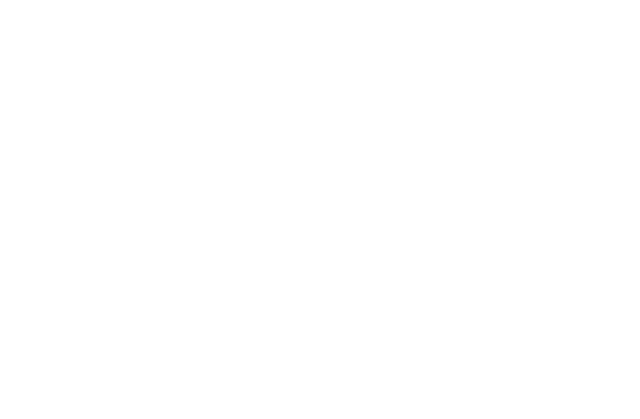
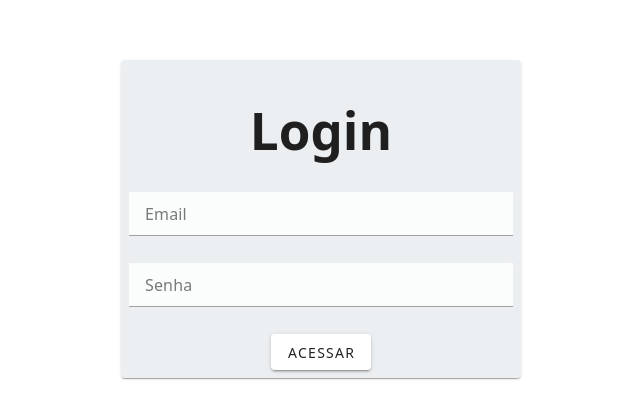
Before and after one commit to 4august/zip-zop-frontend, a Vue app: page /login in a window 1280 px wide. Before the commit this address had no page. Shown: the part 181-600 px from the top of the page, without its empty margins (319-959 px from the left). Built offline with nearby package versions, Linux system fonts and the light colour scheme.

Commit message:
login estatico

```diff
--- a/src/App.vue
+++ b/src/App.vue
@@ -1,3 +1,5 @@
 <template>
-  <router-view></router-view>
+  <v-app>
+    <router-view></router-view>
+  </v-app>
 </template>
--- a/src/main.ts
+++ b/src/main.ts
@@ -3,8 +3,9 @@
 import App from './App.vue'
 import router from './routes';
 import { createVuetify } from 'vuetify';
-import { components, directives } from 'vuetify/dist/vuetify.js';
 
+import * as components from 'vuetify/components'
+import * as directives from 'vuetify/directives'
 
 const app = createApp(App);
 const vuetify = createVuetify({
--- a/src/routes.ts
+++ b/src/routes.ts
@@ -1,10 +1,12 @@
 import { createRouter, createWebHistory } from "vue-router";
 import Default from "./views/Default.vue";
 import Home from "./views/Home.vue";
+import Login from "./views/Logar.vue"
 
 const routes = [
     { path: '/', component: Default },
     { path: '/home', component: Home },
+    { path: '/login', component: Login },
 ]
 
 const router = createRouter({
--- a/src/style.css
+++ b/src/style.css
@@ -1,19 +1,17 @@
 :root {
+
   font-family: system-ui, Avenir, Helvetica, Arial, sans-serif;
   line-height: 1.5;
   font-weight: 400;
-
-  color-scheme: light dark;
-  /*color: rgba(255, 255, 255, 0.87);
-   background-color: #242424; */
+  /* background-color: #242424;  */
   background-color: #fff;
   color: #242424;
   font-synthesis: none;
   text-rendering: optimizeLegibility;
   -webkit-font-smoothing: antialiased;
   -moz-osx-font-smoothing: grayscale;
+
 }
-
 a {
   font-weight: 500;
   color: #646cff;
@@ -23,20 +21,19 @@
 a:hover {
   color: #535bf2;
 }
-
 body {
   margin: 0;
+  /*
   display: flex;
   place-items: center;
-  min-width: 320px;
-  min-height: 100vh;
+  min-width: 320px; */
+  /* min-height: 100vh; */
 }
 
 h1 {
   font-size: 3.2em;
   line-height: 1.1;
 }
-
 button {
   border-radius: 8px;
   border: 1px solid transparent;
@@ -53,20 +50,31 @@
   border-color: #646cff;
 }
 
-button:focus,
+/* button:focus,
 button:focus-visible {
   outline: 4px auto -webkit-focus-ring-color;
-}
+} */
 
 .card {
   padding: 2em;
 }
-
 #app {
-  max-width: 1280px;
+  /* max-width: 1280px; */
+ /*
  margin: 0 auto;
  padding: 2rem;
-  text-align: center;
+ text-align: center;*/
+}
+
+.v-field__input:active,
+.v-field__input:focus,
+.v-field__input:not(:focus) {
+  outline: none !important;
+  border: none;
+  border-bottom-color: rgba(0, 0, 0, 0.38) !important;
+}
+.v-field__input {
+  min-height: unset !important;
 }
 
 @media (prefers-color-scheme: light) {
--- /dev/null
+++ b/src/views/Logar.vue
@@ -0,0 +1,98 @@
+<script setup lang="ts">
+import { reactive, ref } from "vue";
+interface LoginDto {
+  email: string;
+  senha: string;
+}
+const form = ref();
+const formData = reactive({ email: "", senha: "" });
+
+const loading = ref(false);
+
+function onSubmit() {
+  if (!form.value) return;
+
+  console.log(formData);
+}
+function required(v: any) {
+  return !!v || "Campo obrigatório";
+}
+</script>
+<template>
+  <!-- <v-container fluid class="container">
+        <v-row no-gutters>
+            <v-col cols="6" v-for="n in 2" :key="n">
+                <span>fala zeze loga ai</span>
+            </v-col>
+            <v-col cols="2" v-for="n in 6" :key="n">
+                <span>fala zeze loga ai</span>
+            </v-col>
+        </v-row>
+    </v-container> -->
+
+  <!-- <v-form id="form" class="bg-primary">
+        <h1>Login</h1>
+        <v-text-field :counter="10" label="First name" required></v-text-field>
+        <v-text-field :counter="10" label="First name" required></v-text-field>
+
+        <v-btn>logar</v-btn>
+    </v-form> -->
+
+  <v-container id="container">
+    <v-row no-gutters>
+      <v-col cols="4" style="margin: auto">
+        <v-card>
+          <v-form id="form" v-model="form" @submit.prevent="onSubmit">
+            <h1>Login</h1>
+
+            <!-- <Input label="Email" value="email" required/>
+            <Input label="Senha" value="senha" required/> -->
+
+            <v-text-field
+              v-model="formData.email"
+              label="Email"
+              name="email"
+              :readonly="loading"
+              :rules="[required]"
+              required
+            ></v-text-field>
+            <v-text-field
+              v-model="formData.senha"
+              label="Senha"
+              name="senha"
+              :readonly="loading"
+              :rules="[required]"
+              required
+            ></v-text-field>
+
+            <v-btn type="submit" class="bg">acessar</v-btn>
+          </v-form>
+        </v-card>
+      </v-col>
+    </v-row>
+  </v-container>
+</template>
+<style scoped>
+#container {
+  margin: auto;
+  display: flex;
+  width: 100%;
+  /* min-height: 100vh; */
+}
+#form {
+  display: flex;
+  flex-direction: column;
+  margin: auto;
+  text-align: center;
+  min-width: 300px;
+  /* width: 340px; */
+  padding: 0.5rem;
+  background-color: #eceff1;
+  /* background-color: gray;  */
+}
+
+#form button {
+  width: fit-content;
+  margin: auto;
+}
+</style>
```
Lines whose indentation alone changed are shown as unchanged.
